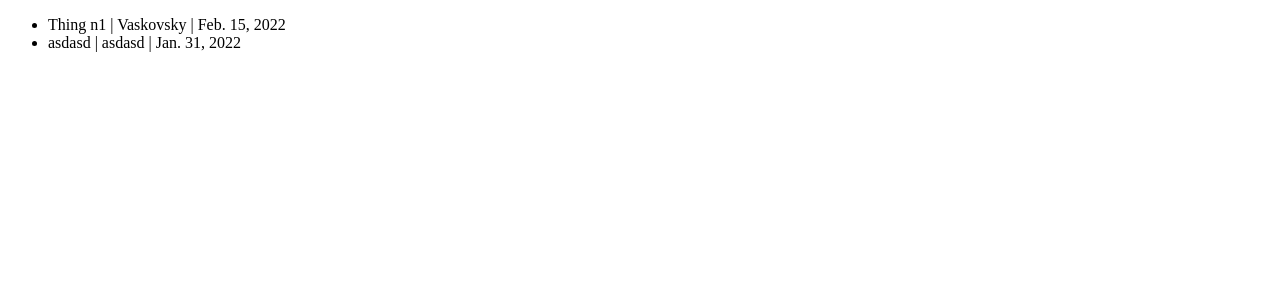
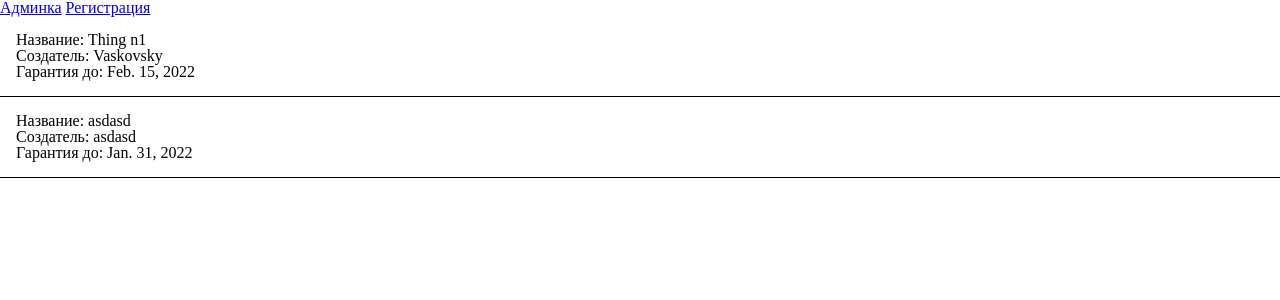
Before and after one commit to Prostakkotak/exam-php, a Django app: template main/templates/index.html in a window 1280 px wide. Shown: the top 300 px of the page. Run offline with Django 3.2, Linux system fonts and the light colour scheme; the template is opened without the code that fills it: values that come from a table or form of the project are taken from there, others are empty; data comes from the database, SQL or seed files in the repository; both versions use the stored data as it was after the commit.

Commit message:
Added user things list

```diff
--- a/exam/settings.py
+++ b/exam/settings.py
@@ -122,7 +122,9 @@ USE_TZ = True
 BASE_DIR = os.path.dirname(os.path.dirname(__file__))
 TEMPLATE_DIRS = (os.path.join(BASE_DIR, 'templates'),)
 
-STATIC_URL = '/static/'
-
 MEDIA_ROOT = os.path.join(BASE_DIR, 'media')
 MEDIA_URL = '/media/'
+
+STATIC_URL = '/static/'
+STATIC_DIR = os.path.join(BASE_DIR, "static")
+STATICFILES_DIRS = (STATIC_DIR,)
--- a/exam/urls.py
+++ b/exam/urls.py
@@ -17,6 +17,6 @@ from django.contrib import admin
 from django.urls import path, include
 
 urlpatterns = [
-    path('admin/', admin.site.urls),
+    path('admin/', admin.site.urls, name="admin"),
     path('', include('main.urls')),
 ]
--- a/main/templates/base-generation.html
+++ b/main/templates/base-generation.html
@@ -1,9 +1,11 @@
+{% load static %}
 <!DOCTYPE html>
 <html lang="en">
 <head>
     <meta charset="UTF-8">
     <meta http-equiv="X-UA-Compatible" content="IE=edge">
     <meta name="viewport" content="width=device-width, initial-scale=1.0">
+    <link rel="stylesheet" href="{% static 'style.css' %}">
     {% block title %}<title>Document</title>{% endblock %}
 </head>
 <body>
--- a/main/templates/index.html
+++ b/main/templates/index.html
@@ -4,11 +4,40 @@
 {% block content %}
 
 <ul class="list">
+    <a href="/admin" class="admin">Админка</a>
+    <a href="{% url 'registration' %}" class="register-link">Регистрация</a>
     {% for thing in things %}
     <li class="list__item">
-        {{thing.name}} | {{thing.master}} | {{thing.wrnt}}
+        <div class="name">
+            Название: {{thing.name}}
+        </div>
+        <div class="master">
+            Создатель: {{thing.master}}
+        </div>
+        <div class="wrnt">
+            Гарантия до: {{thing.wrnt}}
+        </div>
     </li>
     {% endfor %}
+
+    {% if user.is_authenticated %}
+    Ваши вещи
+
+    {% for thing in user_things %}
+    <li class="list__item">
+        <div class="name">
+            Название: {{thing.name}}
+        </div>
+        <div class="master">
+            Создатель: {{thing.master}}
+        </div>
+        <div class="wrnt">
+            Гарантия до: {{thing.wrnt}}
+        </div>
+    </li>
+    {% endfor %}
+
+    {% endif %}
 </ul>
 
 {% endblock %}
--- /dev/null
+++ b/static/style.css
@@ -0,0 +1,58 @@
+/* http://meyerweb.com/eric/tools/css/reset/
+   v2.0 | 20110126
+   License: none (public domain)
+*/
+
+html, body, div, span, applet, object, iframe,
+h1, h2, h3, h4, h5, h6, p, blockquote, pre,
+a, abbr, acronym, address, big, cite, code,
+del, dfn, em, img, ins, kbd, q, s, samp,
+small, strike, strong, sub, sup, tt, var,
+b, u, i, center,
+dl, dt, dd, ol, ul, li,
+fieldset, form, label, legend,
+table, caption, tbody, tfoot, thead, tr, th, td,
+article, aside, canvas, details, embed,
+figure, figcaption, footer, header, hgroup,
+menu, nav, output, ruby, section, summary,
+time, mark, audio, video {
+	margin: 0;
+	padding: 0;
+	border: 0;
+	font-size: 100%;
+	font: inherit;
+	vertical-align: baseline;
+}
+/* HTML5 display-role reset for older browsers */
+article, aside, details, figcaption, figure,
+footer, header, hgroup, menu, nav, section {
+	display: block;
+}
+body {
+	line-height: 1;
+}
+ol, ul {
+	list-style: none;
+}
+blockquote, q {
+	quotes: none;
+}
+blockquote:before, blockquote:after,
+q:before, q:after {
+	content: '';
+	content: none;
+}
+table {
+	border-collapse: collapse;
+	border-spacing: 0;
+}
+
+
+
+
+/* ********************************************** */
+
+.list__item {
+	padding: 16px;
+	border-bottom: 1px solid black;
+}
```
Also changed, not shown: main/views.py (+9 -1 lines), db.sqlite3.
